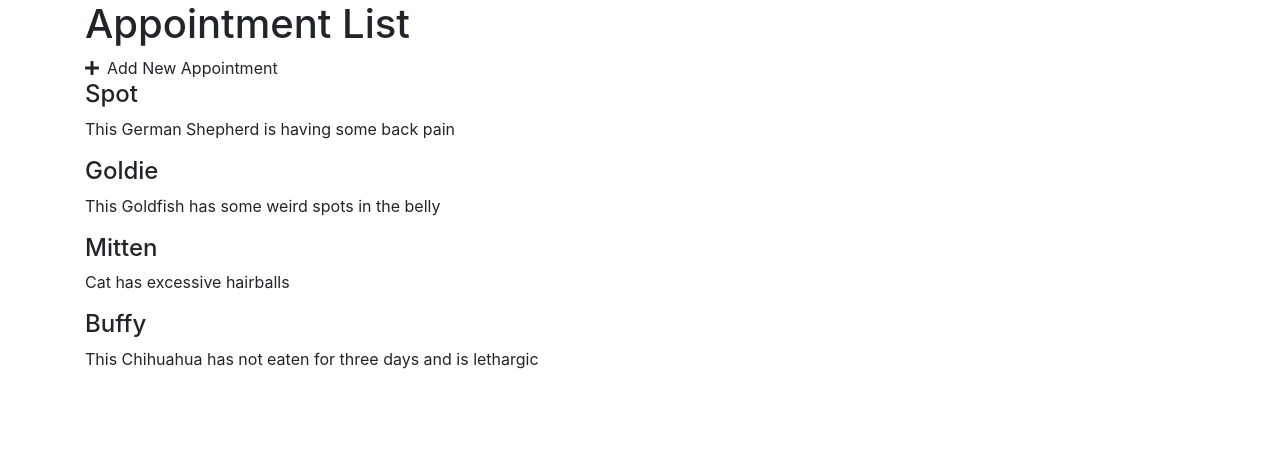
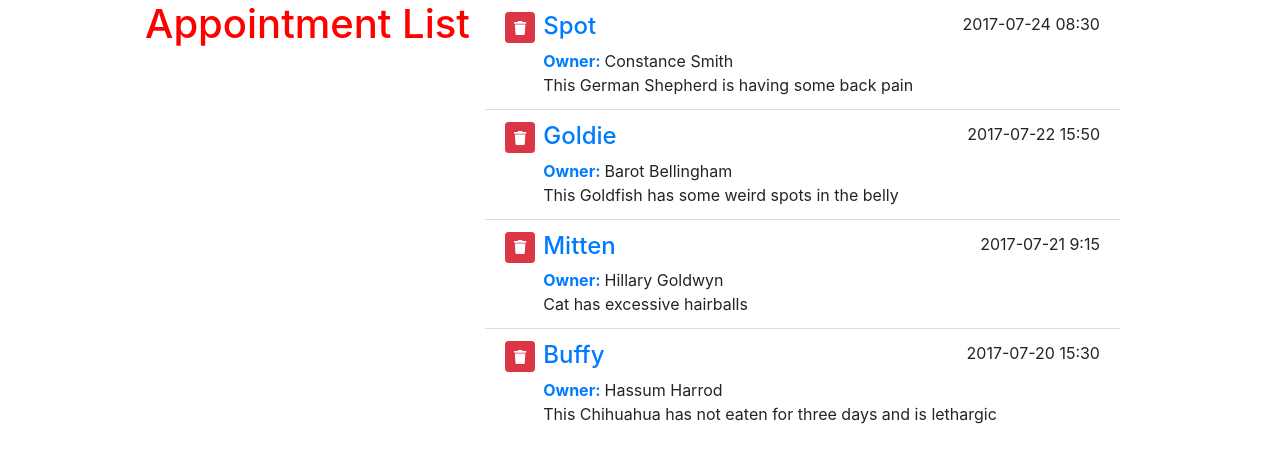
Before and after one commit to dnalpert/appointments, a Vue app: page / in a window 1280 px wide. Shown: the top 462 px of the page. Built offline with nearby package versions, Linux system fonts and the light colour scheme.

Commit message:
styed list added trash icon2

```diff
--- a/src/App.vue
+++ b/src/App.vue
@@ -1,18 +1,18 @@
 <template>
   <div id="main-app" class="container">
-    <h1>{{ title }}</h1>
-    <font-awesome-icon icon="plus" class="mr-2" />Add New Appointment
-    <div v-for="(item, index) in appointments" :key="index">
-      <h4>{{ item.petName }}</h4>
-      <p>{{ item.aptNotes }}</p>
+    <div class="row justify-content-center">
+
+      <h1>{{ title }}</h1>
+      <appointment-list :appointments="appointments"></appointment-list>
+
     </div>
-
   </div>
 
 </template>
 
 <script>
-import { FontAwesomeIcon } from "@fortawesome/vue-fontawesome"
+// import { FontAwesomeIcon } from "@fortawesome/vue-fontawesome"
+import AppointmentList from "./components/AppointmentList"
 import axios from "axios"
 
 export default {
@@ -24,7 +24,8 @@
     };
   },
   components: {
-    FontAwesomeIcon
+    // FontAwesomeIcon,
+    AppointmentList
   },
   mounted () {
     axios
@@ -35,4 +36,7 @@
 </script>
 
 <style>
+h1 {
+  color: red;
+}
 </style>
--- a/src/components/AppointmentList.vue
+++ b/src/components/AppointmentList.vue
@@ -1,16 +1,42 @@
 <template>
-  <div class="appointment-list">
-    <h3>{{ title }}</h3>
-
+  <div class="col-12 col-md-10 col-lg-7">
+    <div class="list-group list-group-flush">
+      <div
+        class="list-group-item d-flex align-items-start"
+        v-for="(item, index) in appointments"
+        :key="index"
+      >
+        <button class="mr-2 btn btn-sm btn-danger">
+          <font-awesome-icon icon="trash"/>
+        </button>
+        <div class="w-100">
+          <div class="d-flex justify-content-between">
+            <span class="h4 text-primary">{{ item.petName }}</span>
+            <span class="float-right">{{ item.aptDate }}</span>
+          </div>
+          <div class="owner-name">
+            <span class="font-weight-bold text-primary mr-1">Owner:</span>
+            <span>{{ item.petOwner }}</span>
+          </div>
+          <div>{{ item.aptNotes }}</div>
+        </div>
+      </div>
+    </div>
   </div>
 </template>
 
+
 <script>
+import { FontAwesomeIcon } from "@fortawesome/vue-fontawesome"
+
 export default {
-  fname: 'AppointmentList'
-}
+  name: "AppointmentList",
+  props: ["appointments"],
+  components: {
+    FontAwesomeIcon
+  }
+};
 </script>
 
 <style>
-
 </style>
```
